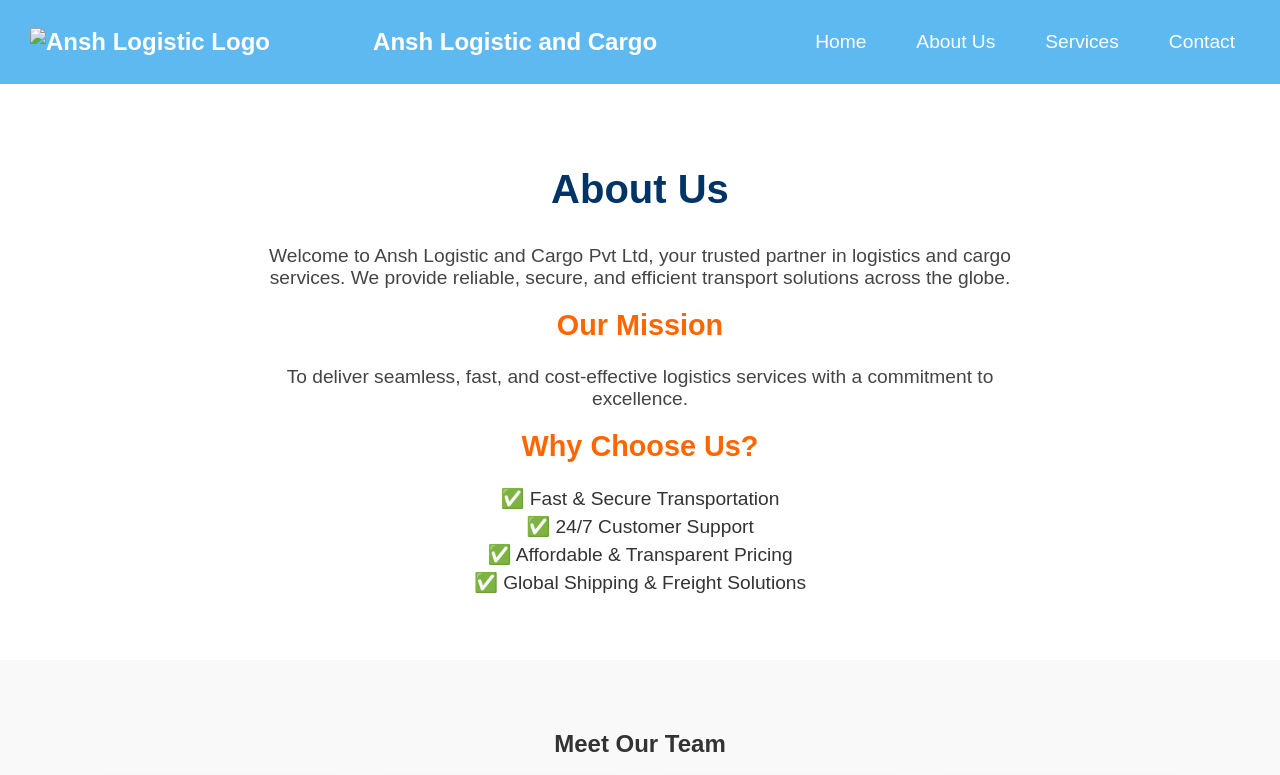
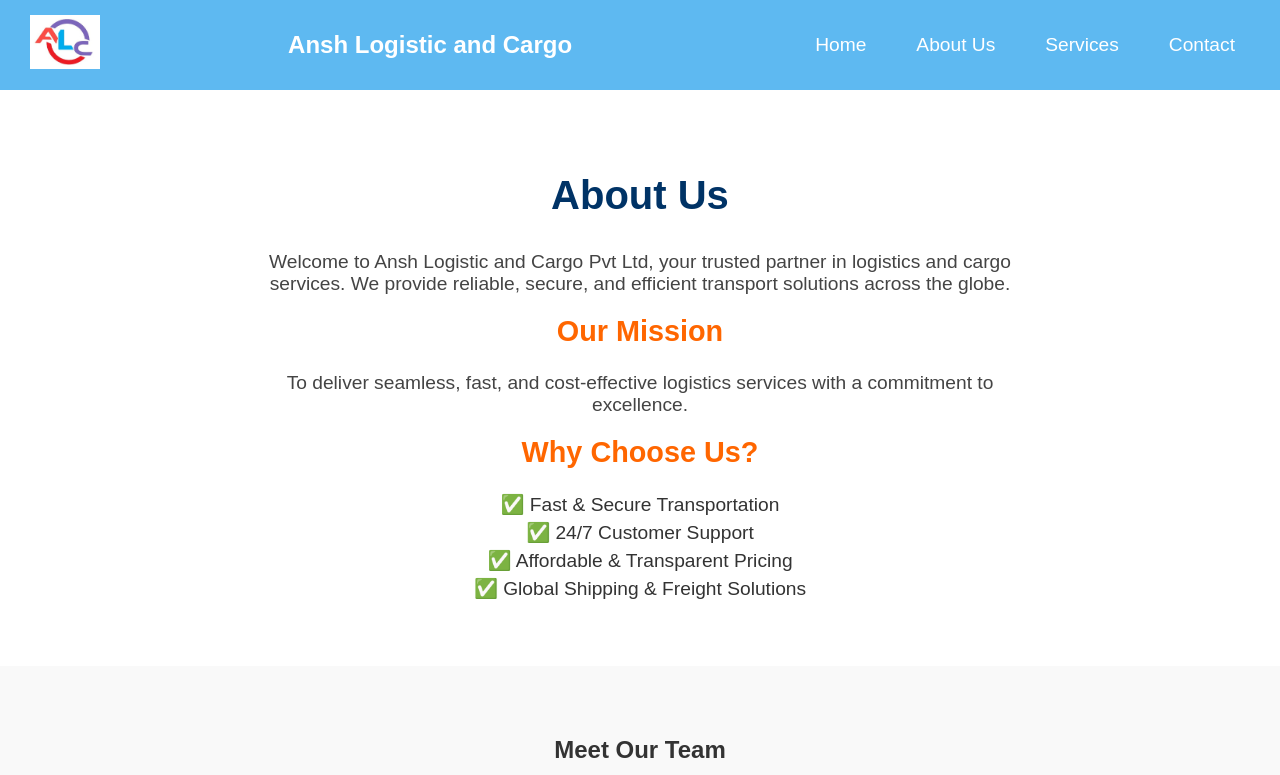
Before and after one commit to Smgautam15/anshlogistic-website, a website: page about.html in a window 1280 px wide. Shown: the top 775 px of the page. Drawn offline with Linux system fonts and the light colour scheme.

Commit message:
Update about.html

```diff
--- a/about.html
+++ b/about.html
@@ -10,7 +10,7 @@
     <header>
 
         <div class="logo">
-            <img src="images\Logo.jpeg" alt="Ansh Logistic Logo">
+            <img src="Logo.jpeg" alt="Ansh Logistic Logo">
         </div>
         <div class="logo">Ansh Logistic and Cargo</div>
         <nav>
```
